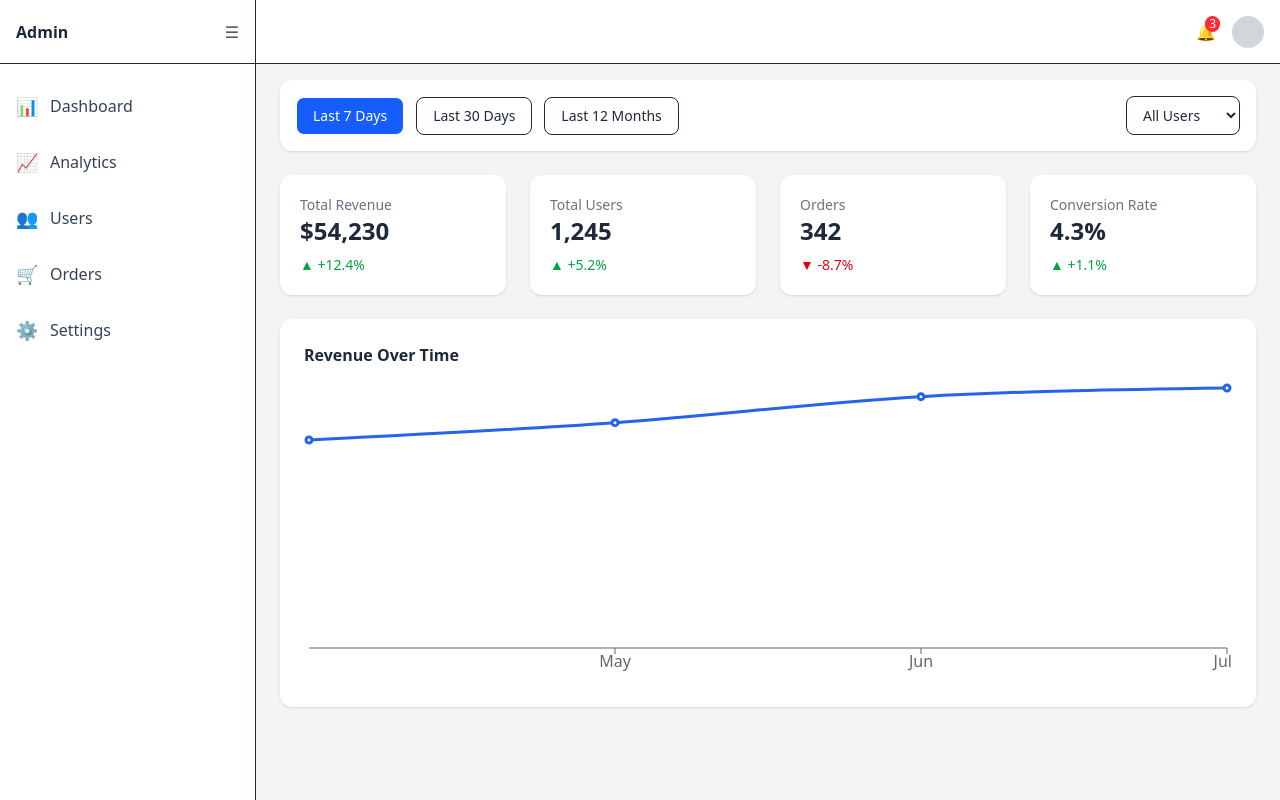
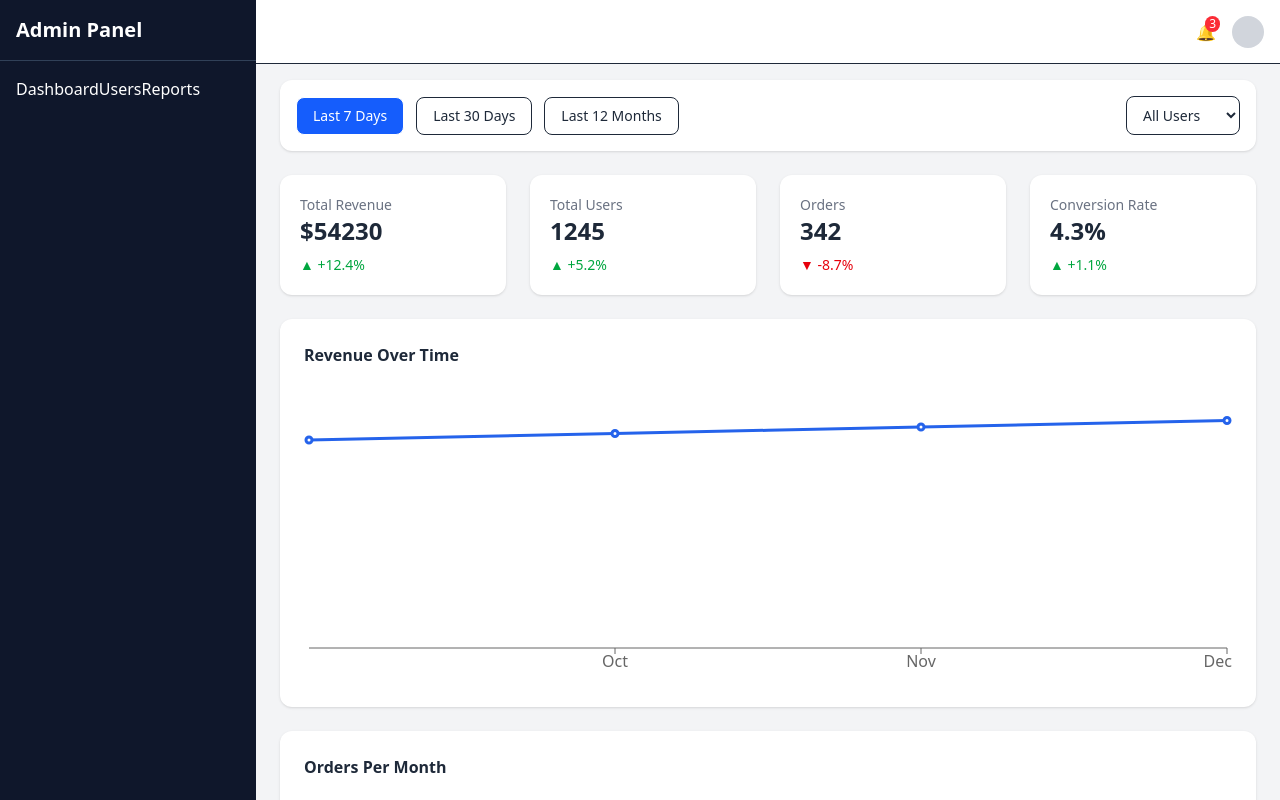
Before and after one commit to Deadless-Programmer/analytics-dashboard, a Next.js app: page / in a window 1280 px wide. Shown: the top 800 px of the page. Built offline with nearby package versions, Linux system fonts and the light colour scheme.

Commit message:
impelment User Distribution and Orders Per Month component

```diff
--- a/app/page.tsx
+++ b/app/page.tsx
@@ -1,31 +1,79 @@
+"use client";
+
+import { useEffect, useState } from "react";
 import DashboardLayout from "@/components/layout/DashboardLayout";
 import KPICard from "@/components/kpi/KPICard";
 import RevenueLineChart from "@/components/charts/RevenueLineChart";
+import OrdersBarChart from "@/components/charts/OrdersBarChart";
+import UserPieChart from "@/components/charts/UserPieChart";
 import FilterBar from "@/components/filters/FilterBar";
-import data from "@/data/dashboard.json";
+import Skeleton from "@/components/ui/Skeleton";
+import { fetchDashboardData } from "@/services/api";
 
 export default function Page() {
+  const [data, setData] = useState<any>(null);
+  const [loading, setLoading] = useState(true);
+  const [error, setError] = useState<string | null>(null);
+
+  const loadData = async () => {
+    setLoading(true);
+    setError(null);
+    try {
+      const res = await fetchDashboardData(true);
+      setData(res);
+    } catch (err: any) {
+      setError(err.message);
+    } finally {
+      setLoading(false);
+    }
+  };
+
+  useEffect(() => {
+    loadData();
+  }, []);
+
   return (
     <DashboardLayout>
       <div className="space-y-6">
-        {/* Filters */}
         <FilterBar />
 
-        {/* KPI */}
-        <div className="grid grid-cols-1 md:grid-cols-2 lg:grid-cols-4 gap-6">
-          <KPICard title="Total Revenue" value="$54,230" change="+12.4%" />
-          <KPICard title="Total Users" value="1,245" change="+5.2%" />
-          <KPICard
-            title="Orders"
-            value="342"
-            change="-8.7%"
-            positive={false}
-          />
-          <KPICard title="Conversion Rate" value="4.3%" change="+1.1%" />
-        </div>
+        {loading ? (
+          <div className="space-y-6">
+            <div className="grid grid-cols-1 md:grid-cols-2 lg:grid-cols-4 gap-6">
+              {[...Array(4)].map((_, i) => (
+                <Skeleton key={i} className="h-24" />
+              ))}
+            </div>
+            <Skeleton className="h-80 w-full" />
+            <Skeleton className="h-80 w-full" />
+            <Skeleton className="h-80 w-full" />
+          </div>
+        ) : error ? (
+          <div className="bg-red-100 text-red-700 p-4 rounded-xl flex flex-col items-center gap-4">
+            <p>{error}</p>
+            <button
+              onClick={loadData}
+              className="bg-red-500 text-white px-4 py-2 rounded-lg"
+            >
+              Retry
+            </button>
+          </div>
+        ) : (
+          <>
+            {/* KPI */}
+            <div className="grid grid-cols-1 md:grid-cols-2 lg:grid-cols-4 gap-6">
+              <KPICard title="Total Revenue" value={`$${data.kpi.revenue}`} change="+12.4%" />
+              <KPICard title="Total Users" value={data.kpi.users} change="+5.2%" />
+              <KPICard title="Orders" value={data.kpi.orders} change="-8.7%" positive={false} />
+              <KPICard title="Conversion Rate" value={`${data.kpi.conversion}%`} change="+1.1%" />
+            </div>
 
-        {/* Chart */}
-        <RevenueLineChart data={data.revenue} />
+            {/* Charts */}
+            <RevenueLineChart data={data.revenue} />
+            <OrdersBarChart data={data.orders} />
+            <UserPieChart data={data.users} />
+          </>
+        )}
       </div>
     </DashboardLayout>
   );
--- a/components/charts/OrdersBarChart.tsx
+++ b/components/charts/OrdersBarChart.tsx
@@ -0,0 +1,35 @@
+"use client";
+
+import { useSelector } from "react-redux";
+import { RootState } from "@/redux/store";
+import { useMemo } from "react";
+import {
+  BarChart,
+  Bar,
+  XAxis,
+  Tooltip,
+  ResponsiveContainer,
+} from "recharts";
+
+export default function OrdersBarChart({ data }: any) {
+  const filter = useSelector((state: RootState) => state.dashboard.filter);
+
+  const filteredData = useMemo(() => {
+    if (filter === "7d") return data.slice(-4);
+    if (filter === "30d") return data.slice(-6);
+    return data;
+  }, [filter, data]);
+
+  return (
+    <div className="bg-white p-6 rounded-xl shadow">
+      <h3 className="mb-4 font-semibold">Orders Per Month</h3>
+      <ResponsiveContainer width="100%" height={300}>
+        <BarChart data={filteredData}>
+          <XAxis dataKey="month" />
+          <Tooltip />
+          <Bar dataKey="value" fill="#10b981" />
+        </BarChart>
+      </ResponsiveContainer>
+    </div>
+  );
+}
--- a/components/layout/Sidebar.tsx
+++ b/components/layout/Sidebar.tsx
@@ -1,49 +1,45 @@
 "use client";
 
-import { useState } from "react";
-import clsx from "clsx";
-
-const menu = [
-  { label: "Dashboard", icon: "📊" },
-  { label: "Analytics", icon: "📈" },
-  { label: "Users", icon: "👥" },
-  { label: "Orders", icon: "🛒" },
-  { label: "Settings", icon: "⚙️" },
-];
+import Link from "next/link";
+import { useDispatch, useSelector } from "react-redux";
+import { RootState } from "@/redux/store";
+import { closeSidebar } from "@/redux/features/uiSlice";
 
 export default function Sidebar() {
-  const [collapsed, setCollapsed] = useState(false);
+  const dispatch = useDispatch();
+  const sidebarOpen = useSelector(
+    (state: RootState) => state.ui.sidebarOpen
+  );
 
   return (
-    <aside
-      className={clsx(
-        "fixed top-0 left-0 h-screen bg-white border-r transition-all duration-300 z-40",
-        collapsed ? "w-16" : "w-64"
+    <>
+      {/* Mobile overlay */}
+      {sidebarOpen && (
+        <div
+          onClick={() => dispatch(closeSidebar())}
+          className="fixed inset-0 bg-black/40 z-30 md:hidden"
+        />
       )}
-    >
-      {/* Logo */}
-      <div className="h-16 flex items-center justify-between px-4 border-b">
-        {!collapsed && <span className="font-bold">Admin</span>}
-        <button
-          onClick={() => setCollapsed(!collapsed)}
-          className="text-gray-600"
-        >
-          ☰
-        </button>
-      </div>
 
-      {/* Menu */}
-      <nav className="mt-4 space-y-1">
-        {menu.map((item) => (
-          <div
-            key={item.label}
-            className="flex items-center gap-3 px-4 py-3 cursor-pointer hover:bg-blue-50 text-gray-700"
-          >
-            <span className="text-lg">{item.icon}</span>
-            {!collapsed && <span>{item.label}</span>}
-          </div>
-        ))}
-      </nav>
-    </aside>
+      <aside
+        className={`
+          fixed top-0 left-0 z-40 h-full bg-slate-900 text-white
+          transition-all duration-300
+          ${sidebarOpen ? "w-64" : "w-0"}
+          md:w-64
+          ${sidebarOpen ? "translate-x-0" : "-translate-x-full"}
+        `}
+      >
+        <div className="p-4 text-xl font-bold border-b border-slate-700">
+          Admin Panel
+        </div>
+
+        <nav className="p-4 space-y-3">
+          <Link href="/">Dashboard</Link>
+          <Link href="/users">Users</Link>
+          <Link href="/reports">Reports</Link>
+        </nav>
+      </aside>
+    </>
   );
 }
--- /dev/null
+++ b/components/ui/Skeleton.tsx
@@ -0,0 +1,7 @@
+export default function Skeleton({ className }: { className?: string }) {
+  return (
+    <div
+      className={`animate-pulse bg-gray-300 rounded-md ${className}`}
+    ></div>
+  );
+}
--- a/data/dashboard.json
+++ /dev/null
@@ -1,17 +0,0 @@
-{
-  "kpi": {
-    "revenue": 54230,
-    "users": 1245,
-    "orders": 342,
-    "conversion": 4.3
-  },
-  "revenue": [
-    { "month": "Jan", "value": 4000 },
-    { "month": "Feb", "value": 4200 },
-    { "month": "Mar", "value": 4600 },
-    { "month": "Apr", "value": 4800 },
-    { "month": "May", "value": 5200 },
-    { "month": "Jun", "value": 5800 },
-    { "month": "Jul", "value": 6000 }
-  ]
-}
--- a/package.json
+++ b/package.json
@@ -11,6 +11,7 @@
   "dependencies": {
     "@reduxjs/toolkit": "^2.11.2",
     "axios": "^1.13.5",
+    "lucide-react": "^0.563.0",
     "next": "16.1.6",
     "react": "19.2.3",
     "react-dom": "19.2.3",
--- /dev/null
+++ b/public/data/dashboard.json
@@ -0,0 +1,36 @@
+{
+  "kpi": { "revenue": 54230, "users": 1245, "orders": 342, "conversion": 4.3 },
+  "revenue": [
+    { "month": "Jan", "value": 4000 },
+    { "month": "Feb", "value": 4200 },
+    { "month": "Mar", "value": 4600 },
+    { "month": "Apr", "value": 4800 },
+    { "month": "May", "value": 5200 },
+    { "month": "Jun", "value": 5800 },
+    { "month": "Jul", "value": 6000 },
+    { "month": "Aug", "value": 6200 },
+    { "month": "Sep", "value": 6400 },
+    { "month": "Oct", "value": 6600 },
+    { "month": "Nov", "value": 6800 },
+    { "month": "Dec", "value": 7000 }
+  ],
+  "orders": [
+    { "month": "Jan", "value": 30 },
+    { "month": "Feb", "value": 45 },
+    { "month": "Mar", "value": 50 },
+    { "month": "Apr", "value": 65 },
+    { "month": "May", "value": 70 },
+    { "month": "Jun", "value": 85 },
+    { "month": "Jul", "value": 90 },
+    { "month": "Aug", "value": 100 },
+    { "month": "Sep", "value": 110 },
+    { "month": "Oct", "value": 120 },
+    { "month": "Nov", "value": 130 },
+    { "month": "Dec", "value": 140 }
+  ],
+  "users": [
+    { "type": "Free", "value": 500 },
+    { "type": "Premium", "value": 400 },
+    { "type": "Enterprise", "value": 345 }
+  ]
+}
--- /dev/null
+++ b/redux/features/uiSlice.ts
@@ -0,0 +1,28 @@
+import { createSlice } from "@reduxjs/toolkit";
+
+interface UIState {
+  sidebarOpen: boolean;
+}
+
+const initialState: UIState = {
+  sidebarOpen: true,
+};
+
+const uiSlice = createSlice({
+  name: "ui",
+  initialState,
+  reducers: {
+    toggleSidebar: (state) => {
+      state.sidebarOpen = !state.sidebarOpen;
+    },
+    closeSidebar: (state) => {
+      state.sidebarOpen = false;
+    },
+    openSidebar: (state) => {
+      state.sidebarOpen = true;
+    },
+  },
+});
+
+export const { toggleSidebar, closeSidebar, openSidebar } = uiSlice.actions;
+export default uiSlice.reducer;
--- a/redux/store.ts
+++ b/redux/store.ts
@@ -1,9 +1,11 @@
 import { configureStore } from "@reduxjs/toolkit";
 import dashboardReducer from "./features/dashboardSlice";
+import uiReducer from "./features/uiSlice";
 
 export const store = configureStore({
   reducer: {
     dashboard: dashboardReducer,
+    ui: uiReducer,
   },
 });
 
--- a/services/api.ts
+++ b/services/api.ts
@@ -1,6 +1,25 @@
+// export const fetchDashboardData = async (simulateError = false) => {
+//   // simulate network delay
+//   await new Promise((res) => setTimeout(res, 1000));
 
+//   // 10% random error
+//   if (simulateError && Math.random() < 0.1) {
+//     throw new Error("Failed to fetch data. Please try again.");
+//   }
+
+//   const data = await fetch("/data/dashboard.json").then((res) => res.json());
+//   return data;
+// };
+
+// export const fetchDashboardData = async () => {
+//   const res = await fetch("/data/dashboard.json");
+//   if (!res.ok) throw new Error("Failed to fetch dashboard data");
+//   return res.json();
+// };
 
 export const fetchDashboardData = async () => {
+  await new Promise((res) => setTimeout(res, 800));
   const res = await fetch("/data/dashboard.json");
+  if (!res.ok) throw new Error("Failed to fetch dashboard data");
   return res.json();
 };
```
Also changed, not shown: components/charts/UserPieChart.tsx (+33 -0 lines), redux/slices/uiSlice.ts (added), 1 other file (tests, documents, lock files or other folders).
